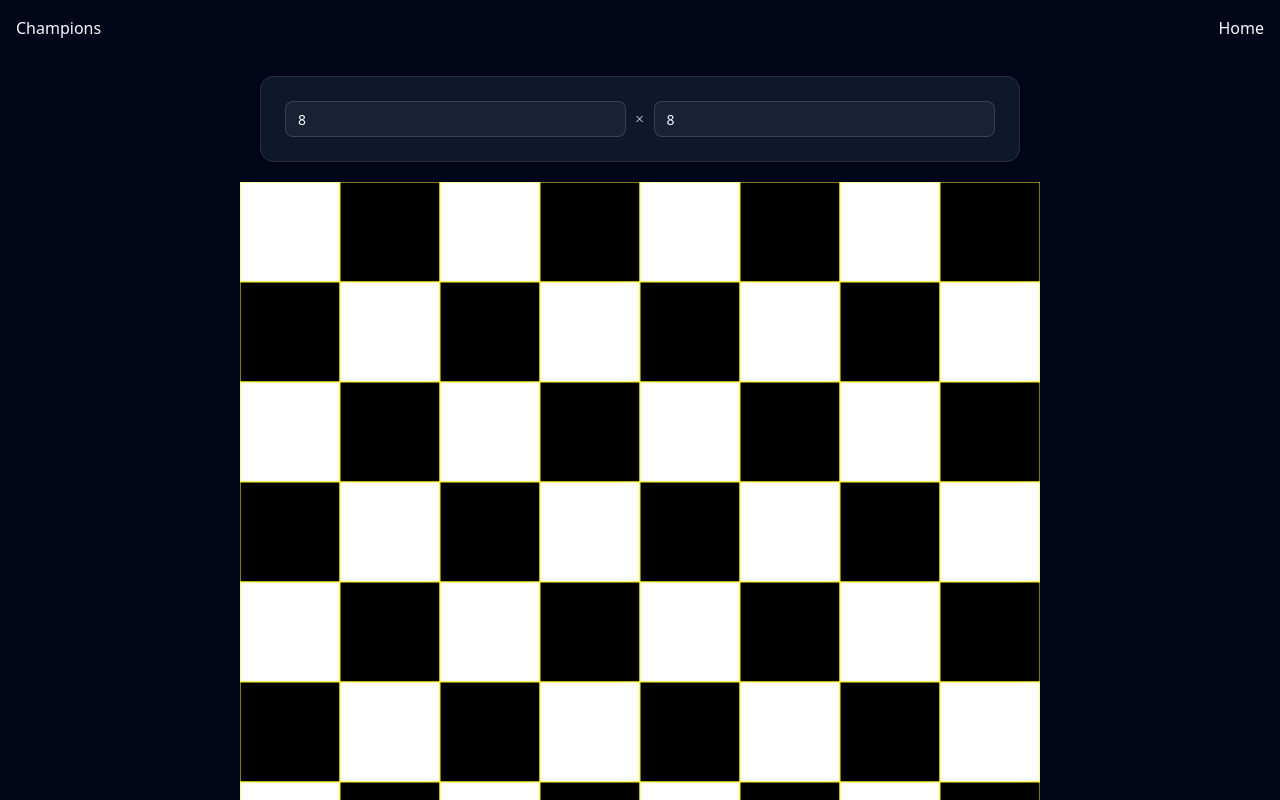
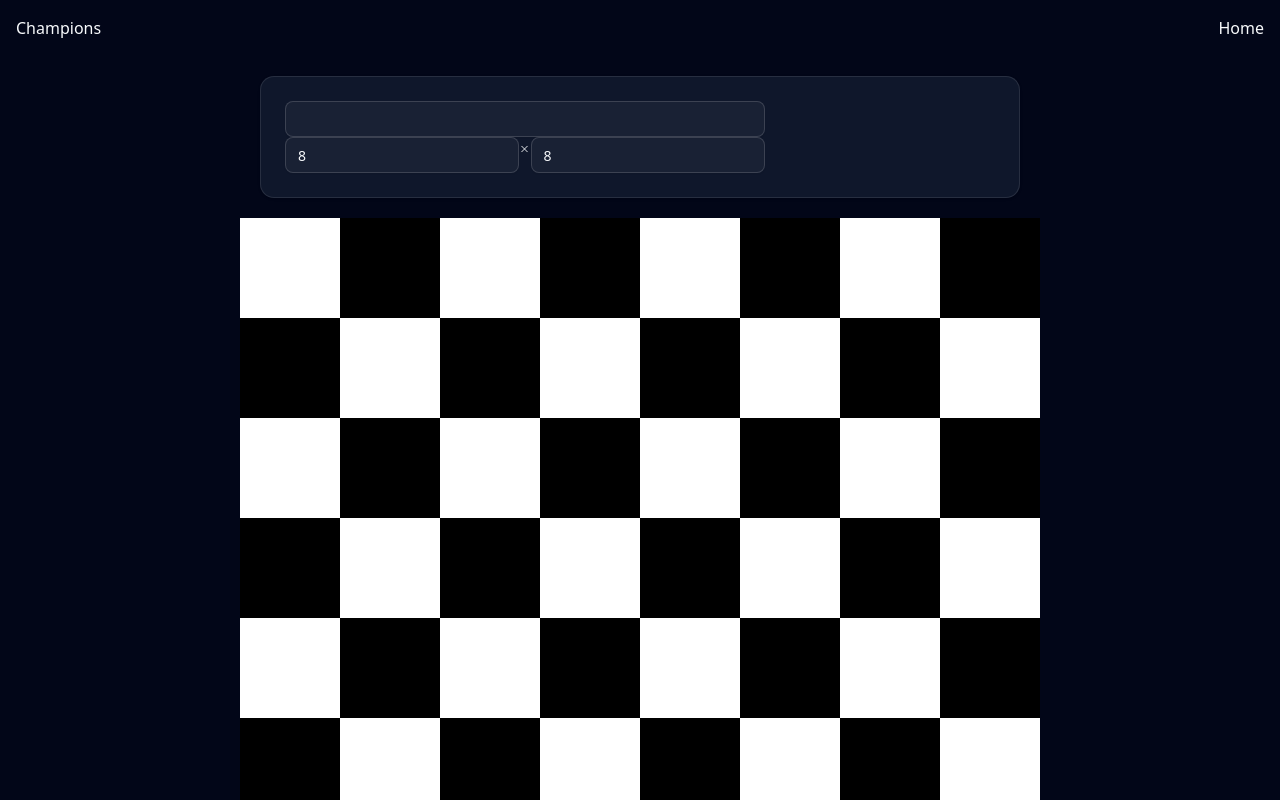
Before and after one commit to cbello14/Champions, a React (Vite) app: page /boards in a window 1280 px wide. Shown: the top 800 px of the page. Built offline with nearby package versions, Linux system fonts and the light colour scheme.

Commit message:
Board page can now save boards to localstorage

```diff
--- a/src/components/BoardPage.tsx
+++ b/src/components/BoardPage.tsx
@@ -4,20 +4,29 @@ import { Card, CardHeader } from "@/components/ui/card"
 import RectBoardBasic from "@/components/RectBoard/RectBoardBasic"
 import { X } from "lucide-react"
 import { useState } from "react"
+import { Board } from "@/features/boards/board"
+import { useStore } from "@/utils/storage"
 const BoardPage = () => {
 	const [dimensions, setDimensions] = useState<number[]>([8, 8]);
+	const [name, setName] = useState<string>("")
+	const saveBoard = useStore((state) => state.setBoard)
 	return <>
 		<main className="flex grow-5 items-center justify-center">
 			<div className="flex flex-col center">
 				<Card className="m-5">
 					<CardHeader className="flex flex-row items-center">
-						<Input type="number" placeholder="8" defaultValue={dimensions[0]} min={1} onChange={(e) => { setDimensions([parseInt(e.target.value), dimensions[1]]) }} />
-						<X />
-						<Input type="number" placeholder="8" defaultValue={dimensions[1]} min={1} onChange={(e) => { setDimensions([dimensions[0], parseInt(e.target.value)]) }} />
+						<div className="flex flex-col">
+							<Input type="text" defaultValue={name} onChange={(e) => { setName(e.target.value) }} />
+							<div className="flex flex-row">
+								<Input type="number" placeholder="8" defaultValue={dimensions[0]} min={1} onChange={(e) => { setDimensions([parseInt(e.target.value), dimensions[1]]) }} />
+								<X />
+								<Input type="number" placeholder="8" defaultValue={dimensions[1]} min={1} onChange={(e) => { setDimensions([dimensions[0], parseInt(e.target.value)]) }} />
+							</div>
+						</div>
 					</CardHeader>
 				</Card>
-				<RectBoardBasic dimensions={dimensions} cellWidth={100} outlineColor={"#FFF321"} />
-				<Button className="m-5" type="submit"> Save </Button>
+				<RectBoardBasic dimensions={dimensions} cellWidth={100} />
+				<Button className="m-5" type="submit" onClick={() => { saveBoard(new Board(name ? name : undefined, undefined, dimensions)) }}> Save </Button>
 			</div>
 		</main>
 	</>
```
Also changed, not shown: src/utils/storage.ts (line endings or trailing spaces).
